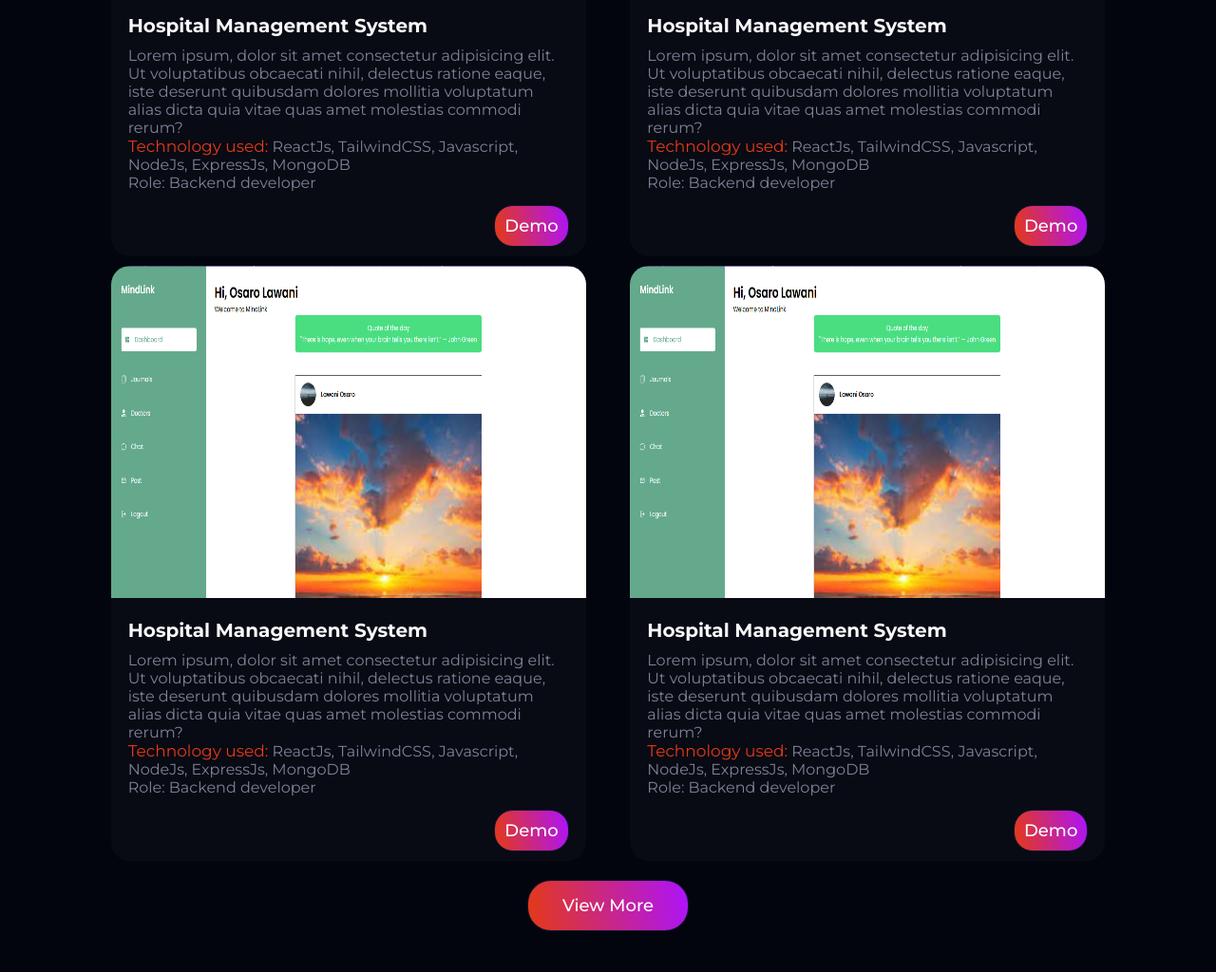
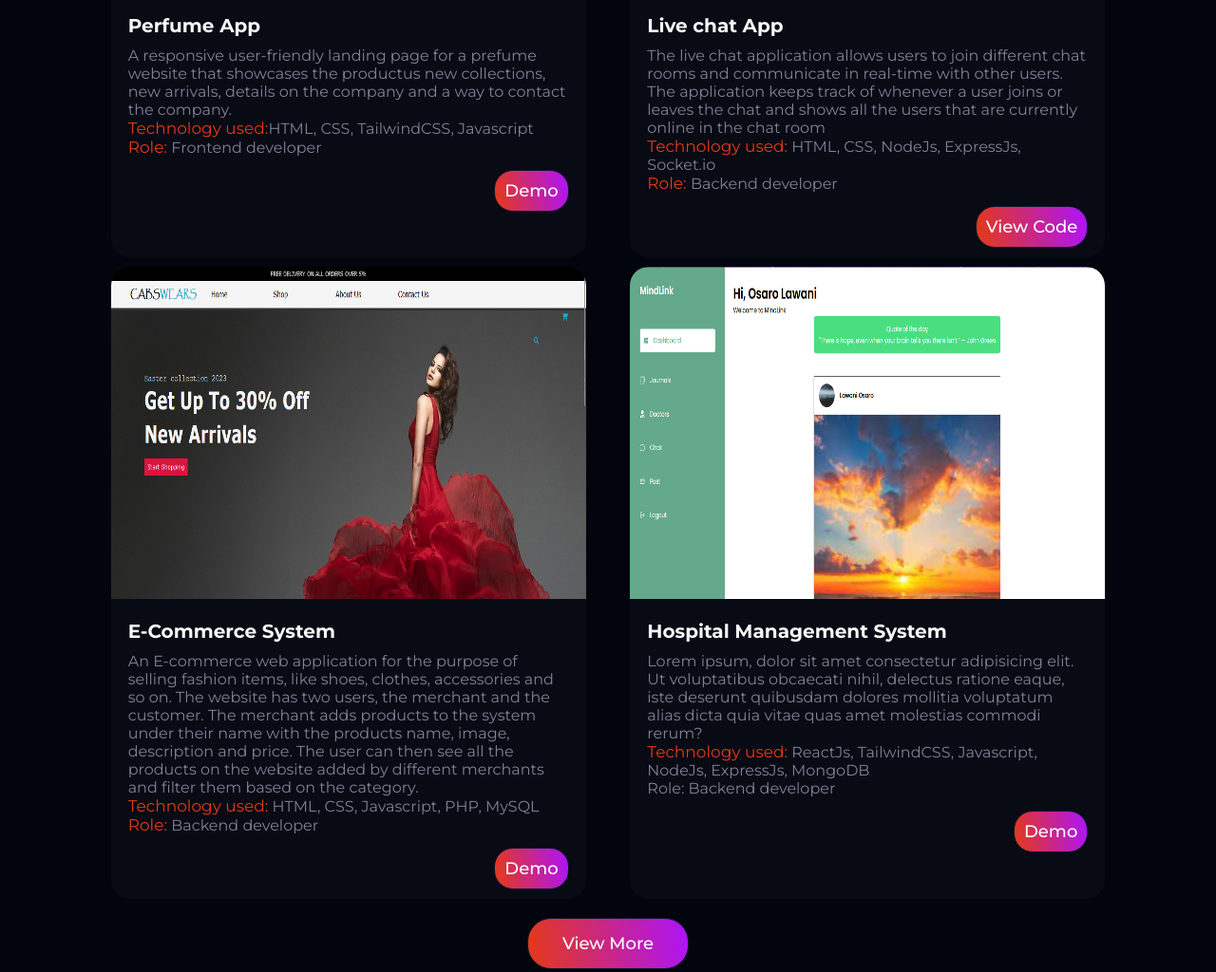
Before and after one commit to PaulaIbagere/Portfolio, a website: page home.html in a window 1280 px wide. Shown: the part 1840-2864 px from the top of the page at 95% size. Drawn offline with nearby package versions, Linux system fonts and the light colour scheme; a web font is replaced by a local one.

Commit message:
edit in the project area

```diff
--- a/home.html
+++ b/home.html
@@ -89,50 +89,44 @@
         <div class="flex-projects">
             <div class="project-conatiner">
                 <div class="img-area">
-                    <img src="img/HMS.png" alt="">
+                    <img src="img/perfume-app.png" alt="">
                 </div>
                 <div class="content-container">
-                    <h3>Hospital Management System</h3>
-                    <p>Lorem ipsum, dolor sit amet consectetur adipisicing elit. Ut voluptatibus obcaecati nihil,
-                        delectus ratione eaque, iste deserunt quibusdam dolores mollitia voluptatum alias dicta
-                        quia vitae quas amet molestias commodi rerum?
+                    <h3>Perfume App </h3>
+                    <p>A responsive user-friendly landing page for a prefume website that showcases the productus new collections, new arrivals, details on the company and a way to contact the company.
                     </p>
-                    <p><span class="tech-used">Technology used:</span> ReactJs, TailwindCSS, Javascript, NodeJs, ExpressJs, MongoDB</p>
-                    <p>Role: Backend developer</p>
+                    <p><span class="tech-used">Technology used:</span>HTML, CSS, TailwindCSS, Javascript</p>
+                    <p><span class="tech-used">Role:</span> Frontend developer</p>
                 </div>
                 <div class="btn-container">
-                    <button><a href="">Demo</a></button>
+                    <button><a href="https://perfume-websitene.netlify.app/" target="_blank">Demo</a></button>
                 </div>
             </div>
             <div class="project-conatiner">
                 <div class="img-area">
-                    <img src="img/HMS.png" alt="">
+                    <img src="img/Live-chat-app.png" alt="">
                 </div>
                 <div class="content-container">
-                    <h3>Hospital Management System</h3>
-                    <p>Lorem ipsum, dolor sit amet consectetur adipisicing elit. Ut voluptatibus obcaecati nihil,
-                        delectus ratione eaque, iste deserunt quibusdam dolores mollitia voluptatum alias dicta
-                        quia vitae quas amet molestias commodi rerum?
+                    <h3>Live chat App</h3>
+                    <p>The live chat application allows users to join different chat rooms and communicate in       real-time with other users. The application keeps track of whenever a user joins or leaves the chat and shows all the users that are currently online in the chat room
                     </p>
-                    <p><span class="tech-used">Technology used:</span> ReactJs, TailwindCSS, Javascript, NodeJs, ExpressJs, MongoDB</p>
-                    <p>Role: Backend developer</p>
+                    <p><span class="tech-used">Technology used:</span> HTML, CSS, NodeJs, ExpressJs, Socket.io</p>
+                    <p><span class="tech-used">Role:</span>  Backend developer</p>
                 </div>
                 <div class="btn-container">
-                    <button><a href="">Demo</a></button>
+                    <button><a href="https://github.com/PaulaIbagere/Chat-App">View Code</a></button>
                 </div>
             </div>
             <div class="project-conatiner">
                 <div class="img-area">
-                    <img src="img/HMS.png" alt="">
+                    <img src="img/Cabs.png" alt="">
                 </div>
                 <div class="content-container">
-                    <h3>Hospital Management System</h3>
-                    <p>Lorem ipsum, dolor sit amet consectetur adipisicing elit. Ut voluptatibus obcaecati nihil,
-                        delectus ratione eaque, iste deserunt quibusdam dolores mollitia voluptatum alias dicta
-                        quia vitae quas amet molestias commodi rerum?
+                    <h3>E-Commerce System</h3>
+                    <p>An E-commerce web application for the purpose of selling fashion items, like shoes, clothes, accessories and so on. The website has two users, the merchant and the customer. The merchant adds products to the system under their name with the products name, image, description and price. The user can then see all the products on the website added by different merchants and filter them based on the category.
                     </p>
-                    <p><span class="tech-used">Technology used:</span> ReactJs, TailwindCSS, Javascript, NodeJs, ExpressJs, MongoDB</p>
-                    <p>Role: Backend developer</p>
+                    <p><span class="tech-used">Technology used:</span> HTML, CSS, Javascript, PHP, MySQL</p>
+                    <p><span class="tech-used">Role:</span> Backend developer</p>
                 </div>
                 <div class="btn-container">
                     <button><a href="">Demo</a></button>
```
Also changed, not shown: img/Cabs.png (added), img/Live-chat-app.png (added), img/perfume-app.png (added).
